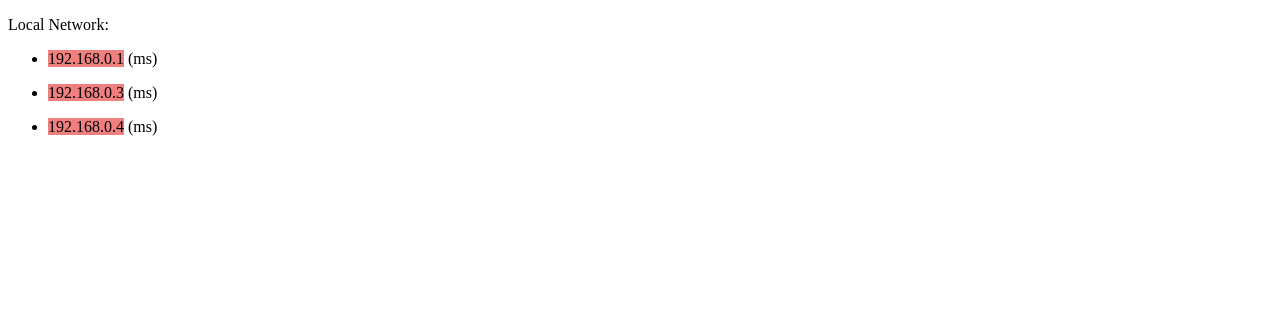
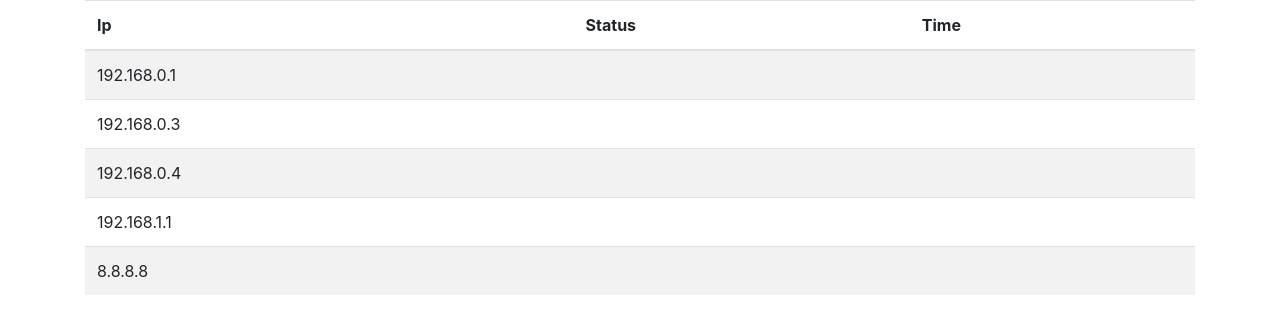
Before and after one commit to muscaiu/NodePing, a website: page public/app/views/index.html in a window 1280 px wide. Drawn offline with nearby package versions, Linux system fonts and the light colour scheme; some packages are replaced by stand-ins of ours; files that its build step writes are made by us from their sources; no server answers.

Commit message:
add bootswatch paper and displaying data in a table

```diff
--- a/public/app/controllers/mainCtrl.js
+++ b/public/app/controllers/mainCtrl.js
@@ -9,7 +9,9 @@ angular.module('mainController', [])
         main.LocalNetworkArray = [
             {ip:'192.168.0.1'},
             {ip:'192.168.0.3'},
-            {ip:'192.168.0.4'}
+            {ip:'192.168.0.4'},
+            {ip:'192.168.1.1'},
+            {ip:'8.8.8.8'}
         ]
 
         function scan() {
@@ -17,7 +19,7 @@ angular.module('mainController', [])
                 .then(function (response) {
                     main.pingData = response.data
                     main.pingData.forEach(function(element){
-                        console.log(element.ip, element.status)
+                        console.log(element.ip, element.status, element.time)
                     })
 
                     main.LocalNetworkArray.forEach(function (localIp) {
--- a/public/app/views/index.html
+++ b/public/app/views/index.html
@@ -10,19 +10,32 @@
     <meta name="author" content="">
     <title>Ping Title</title>
     <link rel="stylesheet" href="assets/css/style.css">
+    <link rel="stylesheet" href="https://bootswatch.com/paper/bootstrap.min.css">
 </head>
 
 <body ng-app="pingApp">
 
-    <div ng-controller='mainCtrl as main'>
-
-        <p>Local Network:</p>
-        <ul ng-repeat="item in main.LocalNetworkArray track by $index">
-            <li>
-                <a ng-class="item.status == true ? 'status-alive' : 'status-dead'">{{item.ip}}</a> ({{item.time}}ms)
-                <!--{{item}}-->
-            </li>
-        </ul>
+    <div class="container" ng-controller='mainCtrl as main'>
+        <table class="table table-striped table-hover ">
+            <thead>
+                <tr>
+                    <th>Ip</th>
+                    <th>Status</th>
+                    <th>Time</th>
+                </tr>
+            </thead>
+            <tbody>
+                <tr ng-repeat="item in main.LocalNetworkArray track by $index">
+                    <td>{{item.ip}}</td>
+                    <td>
+                        <a class="status-alive" ng-show="item.status === true">online</a>
+                        <a class="status-dead" ng-show="item.status === false">offline</a>
+                        <!--<a ng-class="item.status == true ? 'status-alive' : 'status-dead'"></a>-->
+                    </td>
+                    <td>{{item.time}}</td>
+                </tr>
+            </tbody>
+        </table>
     </div>
 
     <!--Angular CDN's-->
```
Also changed, not shown: app/routes/api.js (+7 -3 lines).
